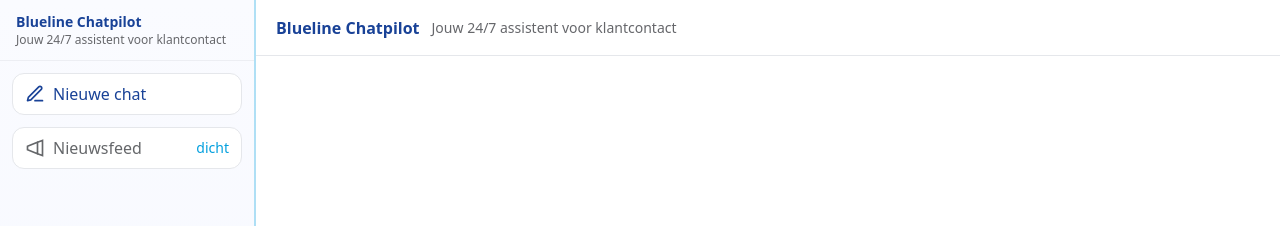
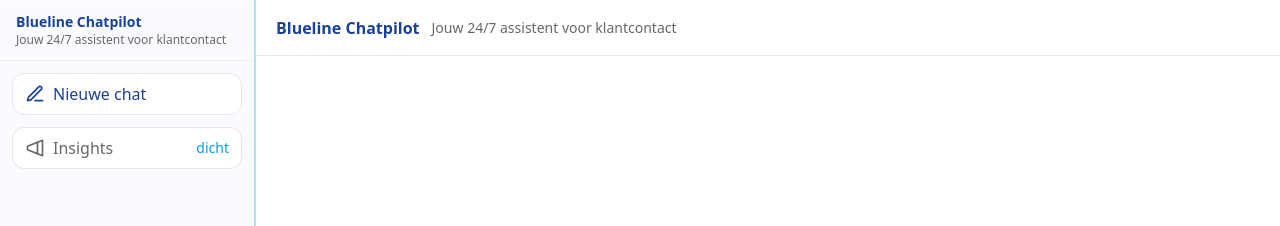
Before and after one commit to Blueline118/Blueline_chatpilotv2, a React (Vite) app: page / in a window 1280 px wide. Shown: the top 226 px of the page. Built offline with nearby package versions, Linux system fonts and the light colour scheme.

Commit message:
Mijn commit bericht

```diff
--- a/src/components/BluelineChatpilot.jsx
+++ b/src/components/BluelineChatpilot.jsx
@@ -158,7 +158,7 @@ function AppSidebar({ open, onToggleSidebar, onToggleFeed, feedOpen, onNewChat }
           <span className="font-medium">Nieuwe chat</span>
         </button>
 
-        {/* Nieuwsfeed */}
+        {/* Insights */}
         <button
           type="button"
           onClick={onToggleFeed}
@@ -169,7 +169,7 @@ function AppSidebar({ open, onToggleSidebar, onToggleFeed, feedOpen, onNewChat }
             <svg viewBox="0 0 24 24" className="w-5 h-5" fill="none" stroke="currentColor" strokeWidth="2">
               <path d="M3 10l12-5v14L3 14z"/><path d="M15 5l6-2v18l-6-2"/>
             </svg>
-            Nieuwsfeed
+            Insights
           </span>
           <span className="text-[#04a0de] text-sm">{feedOpen ? "open" : "dicht"}</span>
         </button>
@@ -213,7 +213,7 @@ function MobileDrawer({ open, onClose, onSelect }) {
             <svg viewBox="0 0 24 24" className="w-5 h-5" fill="none" stroke="currentColor" strokeWidth="2"><path d="M6 6l12 12M18 6L6 18"/></svg>
           </button>
         </div>
-        <button className="w-full text-left px-3 py-2 rounded-lg hover:bg-gray-100 text-[#04a0de]" onClick={() => { onSelect("newsfeed"); onClose(); }}>📢 Nieuwsfeed</button>
+        <button className="w-full text-left px-3 py-2 rounded-lg hover:bg-gray-100 text-[#04a0de]" onClick={() => { onSelect("newsfeed"); onClose(); }}>📢 Insights</button>
         <button className="w-full text-left px-3 py-2 rounded-lg hover:bg-gray-100 text-[#04a0de]" onClick={() => { onSelect("chat"); onClose(); }}>💬 Chat</button>
       </div>
     </div>
@@ -365,7 +365,7 @@ function BluelineChatpilotInner() {
               <button className="h-9 w-9 inline-flex items-center justify-center rounded-lg hover:bg-gray-100" onClick={backToChatMobile} aria-label="Terug">
                 <svg viewBox="0 0 24 24" className="w-5 h-5" fill="none" stroke="currentColor" strokeWidth="2" strokeLinecap="round"><path d="M15 18l-6-6 6-6"/></svg>
               </button>
-              <div className="text-sm font-semibold text-[#194297]">Nieuwsfeed</div>
+              <div className="text-sm font-semibold text-[#194297]">Insights</div>
             </div>
             <div className="p-3 space-y-3 overflow-y-auto h-[calc(100vh-56px)]">
               {getSidebarItems().map((it, i) => (
```
